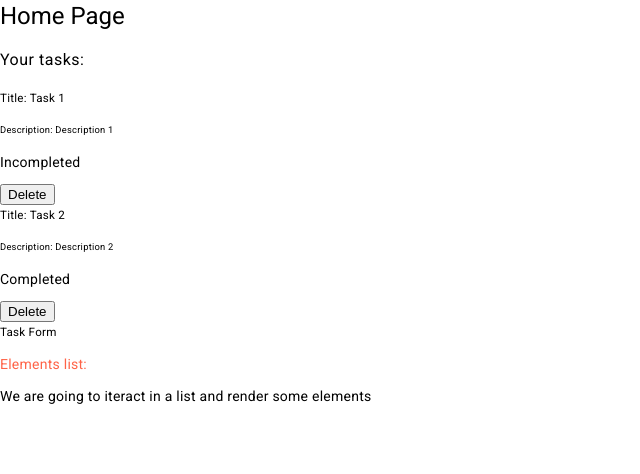
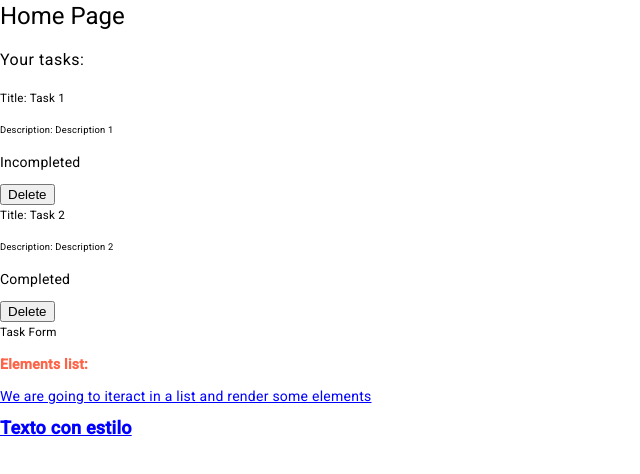
Before and after one commit to davidFCDev/proyecto-final-angular, an Angular app: page / in a window 1280 px wide. Shown: the top 474 px of the page, without its empty margins (0-640 px from the left). Built offline with nearby package versions, Linux system fonts and the light colour scheme.

Commit message:
distintos estilos

```diff
--- a/src/app/modules/lists/basic-list/basic-list.component.html
+++ b/src/app/modules/lists/basic-list/basic-list.component.html
@@ -1,3 +1,5 @@
-<p [ngStyle]="{color:'tomato'}">Elements list:</p>
+<p [ngStyle]="{color:'tomato', fontWeight: 'bold'}">Elements list:</p>
 
-<p>We are going to iteract in a list and render some elements</p>
+<p ngClass="underlined">We are going to iteract in a list and render some elements</p>
+
+<p [ngClass]="['underlined', 'big']">Texto con estilo</p>
--- a/src/app/modules/lists/basic-list/basic-list.component.scss
+++ b/src/app/modules/lists/basic-list/basic-list.component.scss
@@ -0,0 +1,9 @@
+.underlined {
+  text-decoration: underline;
+  color:blue;
+}
+
+.big {
+  font-size: large;
+  font-weight: bold;
+}
```
